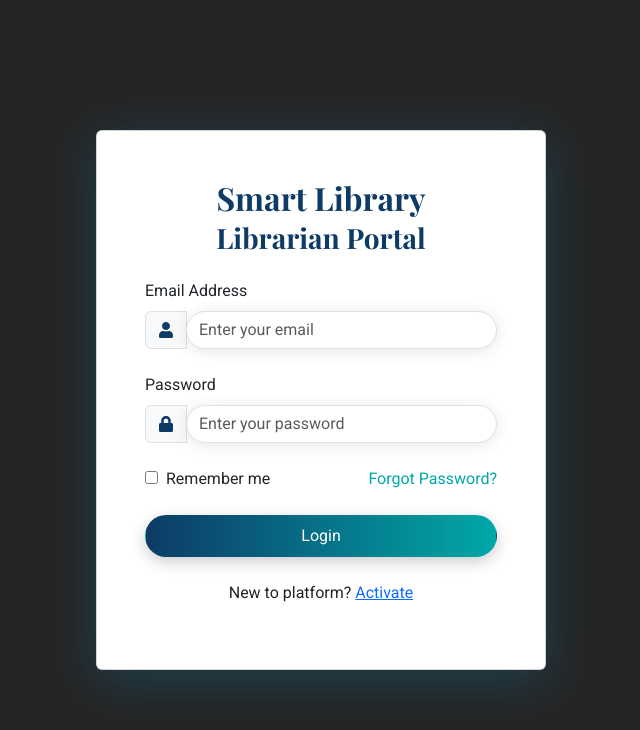
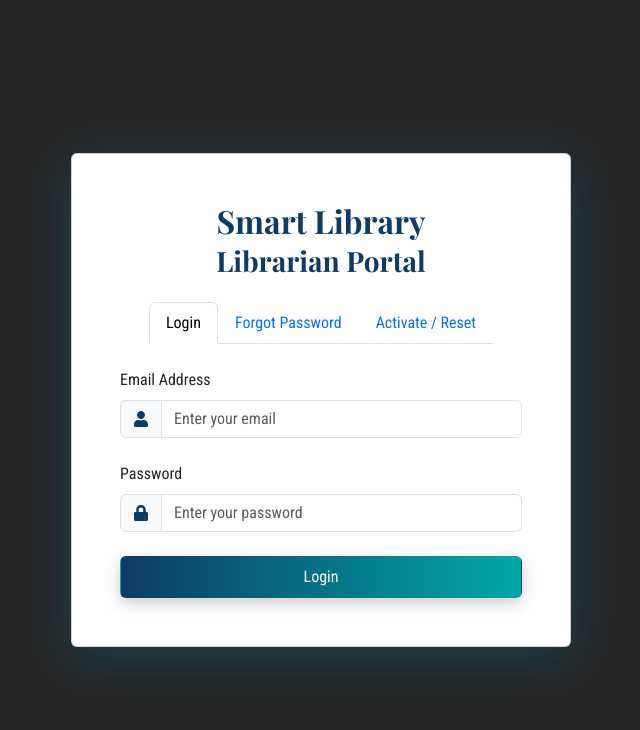
Before and after one commit to girihagama/smart_lms_ui, a React (Create React App) app: page / in a window 1280 px wide. Shown: the top 730 px of the page, without its empty margins (319-959 px from the left). Built offline with nearby package versions, Linux system fonts and the light colour scheme.

Commit message:
Same screen for authentication

```diff
--- a/public/index.html
+++ b/public/index.html
@@ -32,6 +32,10 @@
       href="https://fonts.googleapis.com/css2?family=Roboto:wght@400;500;700&display=swap"
       rel="stylesheet"
     />
+    <link
+      href="https://fonts.googleapis.com/css2?family=Roboto+Condensed:wght@400;500;700&display=swap"
+      rel="stylesheet"
+    />
     <title>Smart LMS - Librarian</title>
   </head>
   <body>
--- a/src/App.css
+++ b/src/App.css
@@ -1,12 +1,35 @@
-/* Apply Roboto font globally */
-body {
-  font-family: 'Roboto', sans-serif;
-  margin: 0;
-  padding: 0;
+/* Fonts */
+.Font-title-1 {
+  font-family: 'Playfair Display', sans-serif !important;
+}
+.Font-title-2 {
+  font-family: 'Roboto Condensed', sans-serif !important;
 }
 .Font-text-1 {
   font-family: 'Roboto', sans-serif !important;
 }
-.Font-text-1 {
-  font-family: 'Roboto', sans-serif !important;
+.Font-text-2 {
+  font-family: 'Calibri', sans-serif !important;
 }
+
+.gradient-btn {
+  border-radius: 25px;
+  background: linear-gradient(to right, #0D3B66, #00A8A8);
+  color: white !important;
+  box-shadow: 0 5px 15px rgba(0, 0, 0, 0.2);
+  transition: background 1s ease-in-out;
+}
+
+.gradient-btn:hover {
+  animation: gradientAnimation 1s forwards;
+}
+
+/* Keyframes for smooth gradient animation */
+@keyframes gradientAnimation {
+  from {
+    background: linear-gradient(to right, #0D3B66, #00A8A8);
+  }
+  to {
+    background: #00A8A8;
+  }
+}
--- a/src/pages/Signin.js
+++ b/src/pages/Signin.js
@@ -1,21 +1,20 @@
-import React from "react";
+import React, { useState } from "react";
 import { Link } from "react-router-dom";
 import "bootstrap/dist/css/bootstrap.min.css";
 import { FaUser, FaLock } from "react-icons/fa";
 
 const Signin = () => {
+  const [activeTab, setActiveTab] = useState("login");
+
   return (
     <div
-      className="d-flex justify-content-center align-items-center min-vh-100"
-      style={{
-        fontFamily: "'Roboto', sans-serif", // Default font for body
-      }}
+      className="d-flex justify-content-center align-items-center min-vh-100 w-100 Font-title-2"
+      style={{ fontFamily: "'Roboto', sans-serif" }}
     >
       <div
-        className="card shadow-xl p-5 rounded"
+        className="card shadow-xl p-5 rounded w-100"
         style={{
-          width: "100%",
-          maxWidth: "450px",
+          maxWidth: "500px",
           backgroundColor: "#fff",
           boxShadow: "0 10px 50px rgba(0, 180, 252, 0.2)",
         }}
@@ -23,7 +22,7 @@ const Signin = () => {
         <h2
           className="text-center mb-4"
           style={{
-            fontFamily: "'Playfair Display', serif", // Apply Playfair Display font to the title
+            fontFamily: "'Playfair Display', serif",
             fontWeight: "700",
             color: "#0D3B66",
           }}
@@ -32,6 +31,40 @@ const Signin = () => {
           <br />
           <small>Librarian Portal</small>
         </h2>
+
+        {/* Centered Tabs */}
+        <div className="d-flex justify-content-center pb-4">
+          <ul className="nav nav-tabs">
+            <li className="nav-item">
+              <button
+                className={`nav-link ${activeTab === "login" ? "active" : ""}`}
+                onClick={() => setActiveTab("login")}
+              >
+                Login
+              </button>
+            </li>
+            <li className="nav-item">
+              <button
+                className={`nav-link ${activeTab === "forget" ? "active" : ""}`}
+                onClick={() => setActiveTab("forget")}
+              >
+                Forgot Password
+              </button>
+            </li>
+            <li className="nav-item">
+              <button
+                className={`nav-link ${activeTab === "activate" ? "active" : ""}`}
+                onClick={() => setActiveTab("activate")}
+              >
+                Activate / Reset
+              </button>
+            </li>
+          </ul>
+        </div>
+
+        {/* Tab Content */}
+        <div>
+          {activeTab === "login" && (
             <form>
               <div className="mb-4">
                 <label className="form-label">Email Address</label>
@@ -44,11 +77,6 @@ const Signin = () => {
                     className="form-control"
                     placeholder="Enter your email"
                     required
-                style={{
-                  borderRadius: "25px",
-                  boxShadow: "0 2px 15px rgba(0, 0, 0, 0.1)",
-                  transition: "all 0.3s ease",
-                }}
                   />
                 </div>
               </div>
@@ -64,63 +92,52 @@ const Signin = () => {
                     className="form-control"
                     placeholder="Enter your password"
                     required
-                style={{
-                  borderRadius: "25px",
-                  boxShadow: "0 2px 15px rgba(0, 0, 0, 0.1)",
-                  transition: "all 0.3s ease",
-                }}
                   />
                 </div>
               </div>
 
-          <div className="d-flex justify-content-between mb-4">
-            <div>
-              <input type="checkbox" id="remember" />
-              <label htmlFor="remember" className="ms-2">
-                Remember me
-              </label>
-            </div>
-            <Link
-              to="/forget"
-              className="text-decoration-none"
-              style={{ color: "#00A8A8" }}
-            >
-              Forgot Password?
-            </Link>
+              <button type="submit" className="btn w-100 py-2 gradient-btn">
+                Login
+              </button>
+            </form>
+          )}
+
+          {activeTab === "forget" && (
+            <form>
+              <div className="mb-4">
+                <label className="form-label">Enter your registered email</label>
+                <input
+                  type="email"
+                  className="form-control"
+                  placeholder="Enter email"
+                  required
+                />
               </div>
 
-          <button
-            type="submit"
-            className="btn btn-gradient w-100 py-2"
-            style={{
-              borderRadius: "25px",
-              background: "linear-gradient(to right, #0D3B66, #00A8A8)",
-              color: "white",
-              boxShadow: "0 5px 15px rgba(0, 0, 0, 0.2)",
-              transition: "0.3s ease-in-out",
-            }}
-            onMouseOver={(e) => (e.target.style.background = "#00A8A8")}
-            onMouseOut={(e) =>
-              (e.target.style.background =
-                "linear-gradient(to right, #0D3B66, #00A8A8)")
-            }
-          >
-            Login
+              <button type="submit" className="btn w-100 py-2 gradient-btn">
+                Send Reset Link
               </button>
+            </form>
+          )}
 
-          <p
-            className="text-center mt-4 Roboto"
-          >
-            New to platform?{" "}
-            <Link
-              to="/signup"
-              className="text-primary"
-              style={{ textDecoration: "underline" }}
-            >
-              Activate
-            </Link>
-          </p>
+          {activeTab === "activate" && (
+            <form>
+              <div className="mb-4">
+                <label className="form-label">Enter Activation Code</label>
+                <input
+                  type="text"
+                  className="form-control"
+                  placeholder="Enter code"
+                  required
+                />
+              </div>
+
+              <button type="submit" className="btn w-100 py-2 gradient-btn">
+                Activate Account
+              </button>
             </form>
+          )}
+        </div>
       </div>
     </div>
   );
```
Also changed, not shown: src/App.js (line endings or trailing spaces). Lines whose indentation alone changed are shown as unchanged.
